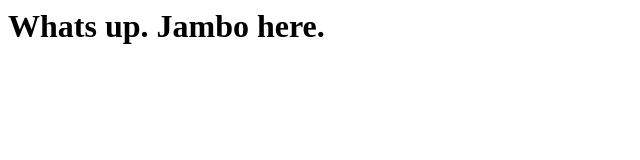
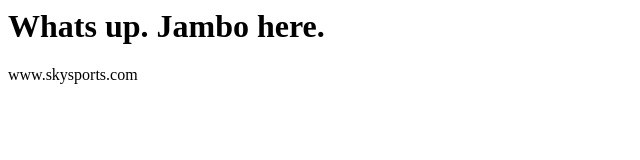
Before and after one commit to jrhodester/Jambo, a plain HTML site: page index.html in a window 1280 px wide. Shown: the whole page, without its empty margins (0-640 px from the left). Drawn offline with Linux system fonts and the light colour scheme.

Commit message:
Update index.html

```diff
--- a/index.html
+++ b/index.html
@@ -1 +1,2 @@
 <h1> Whats up. Jambo here.</h1>
+<p> www.skysports.com</p>
```
